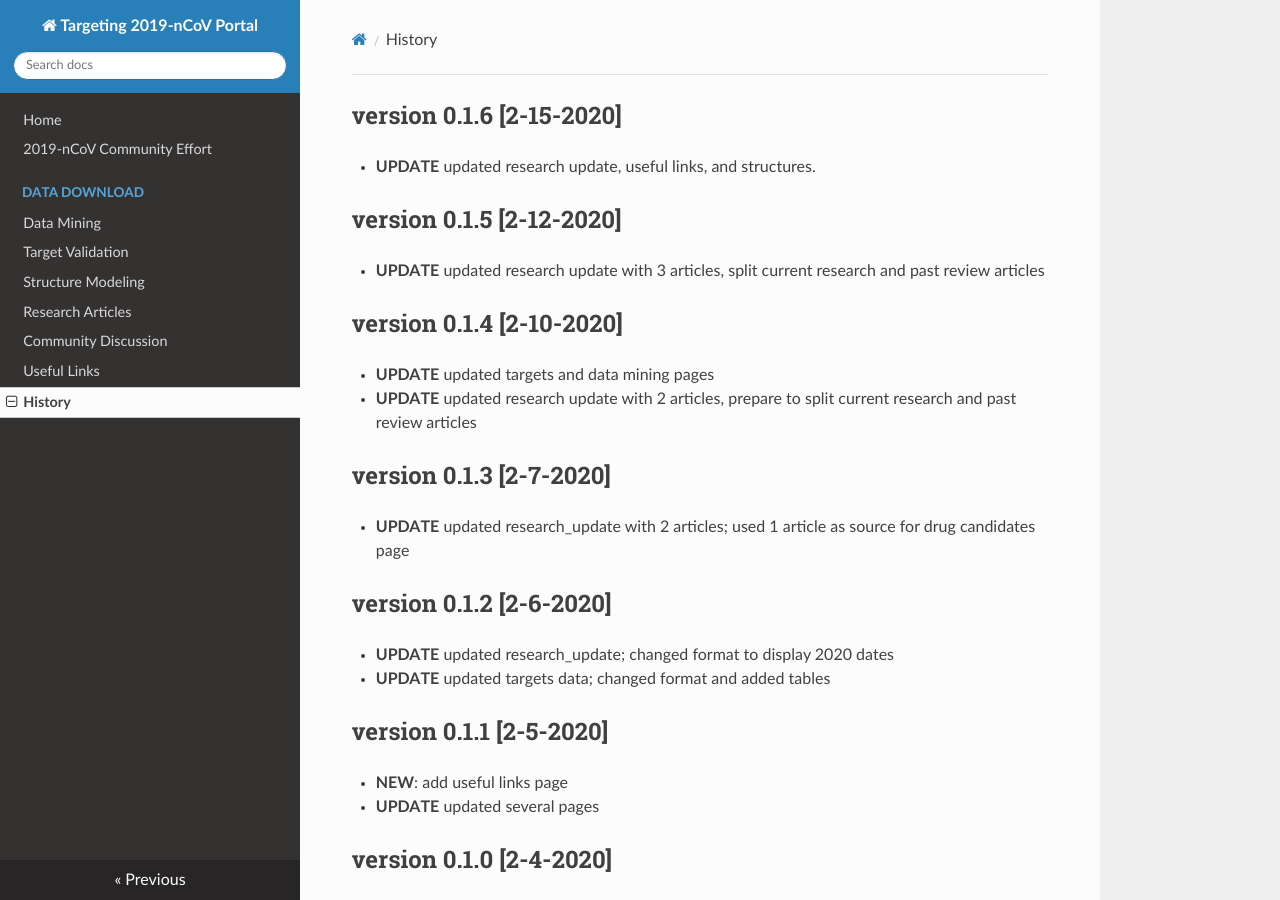
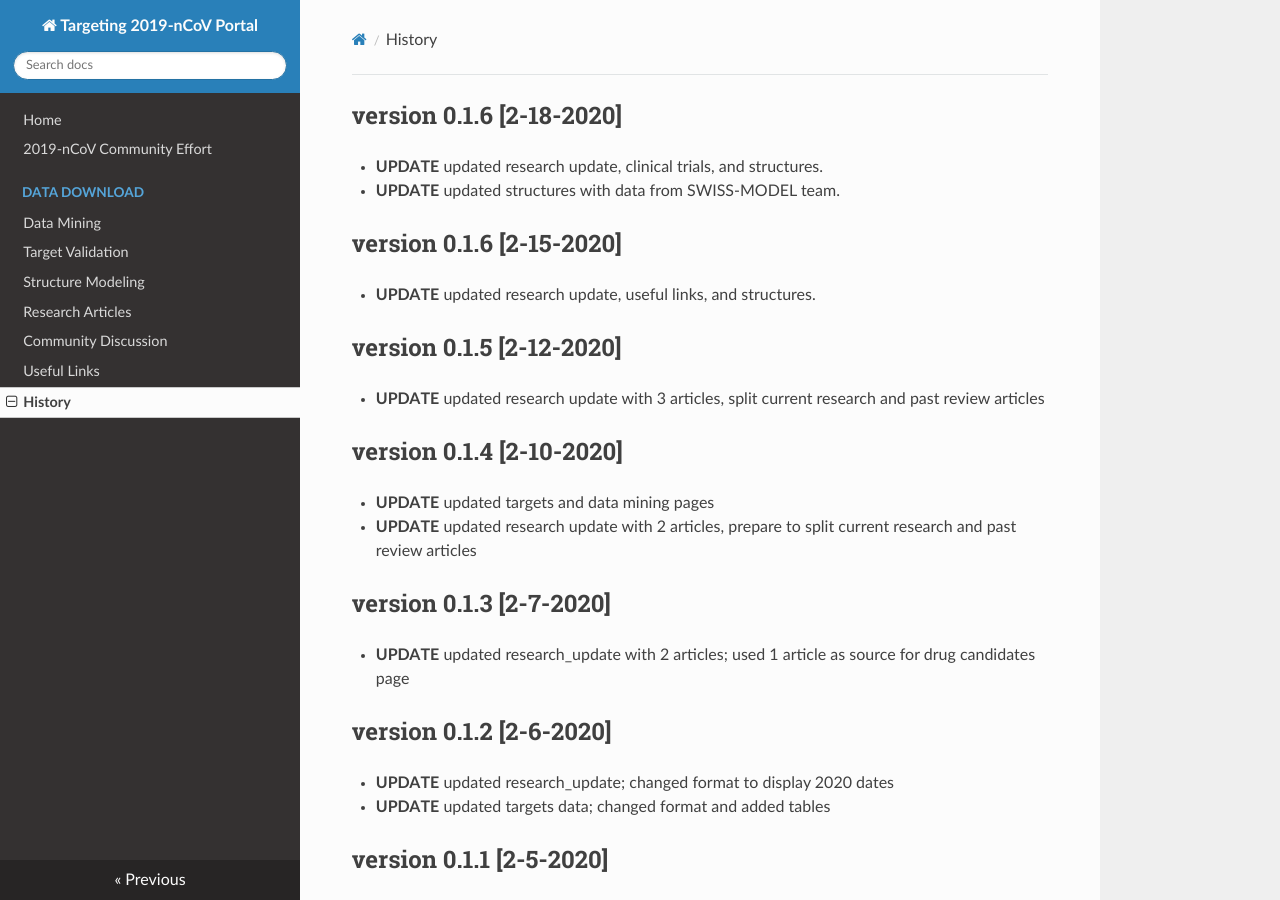
Before and after one commit to GHDDI-AILab/Targeting2019-nCoV, an MkDocs documentation site: the page built from docs/history.md, in a window 1280 px wide and 900 px high. Built offline with MkDocs 1.6.1, drawn with Linux system fonts in a browser that asks for light colours; nearby versions of some CDN libraries.

Commit message:
Update history.md

```diff
--- a/docs/history.md
+++ b/docs/history.md
@@ -1,3 +1,7 @@
+## version 0.1.6 [2-18-2020]
+* **UPDATE** updated research update, clinical trials, and structures.
+* **UPDATE** updated structures with data from SWISS-MODEL team.
+
 ## version 0.1.6 [2-15-2020]
 * **UPDATE** updated research update, useful links, and structures.
 
```
